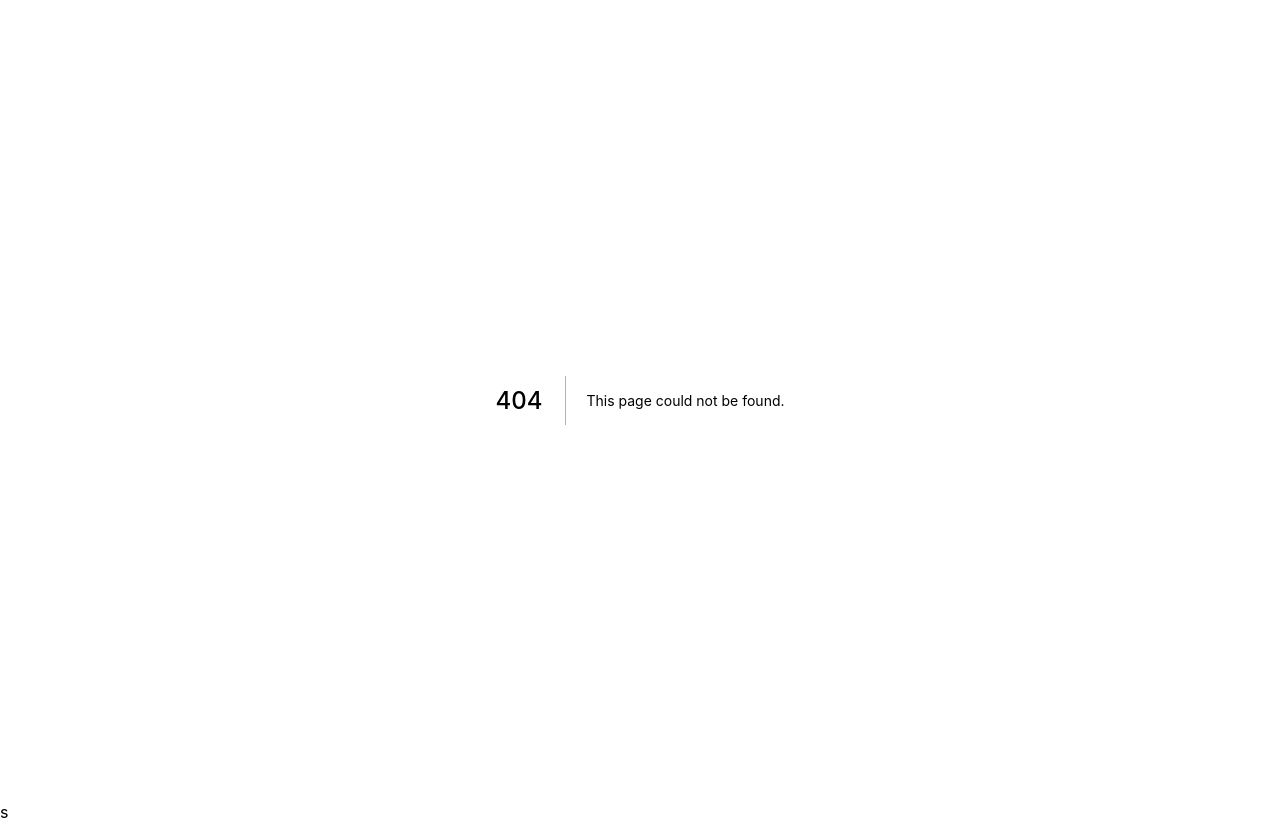
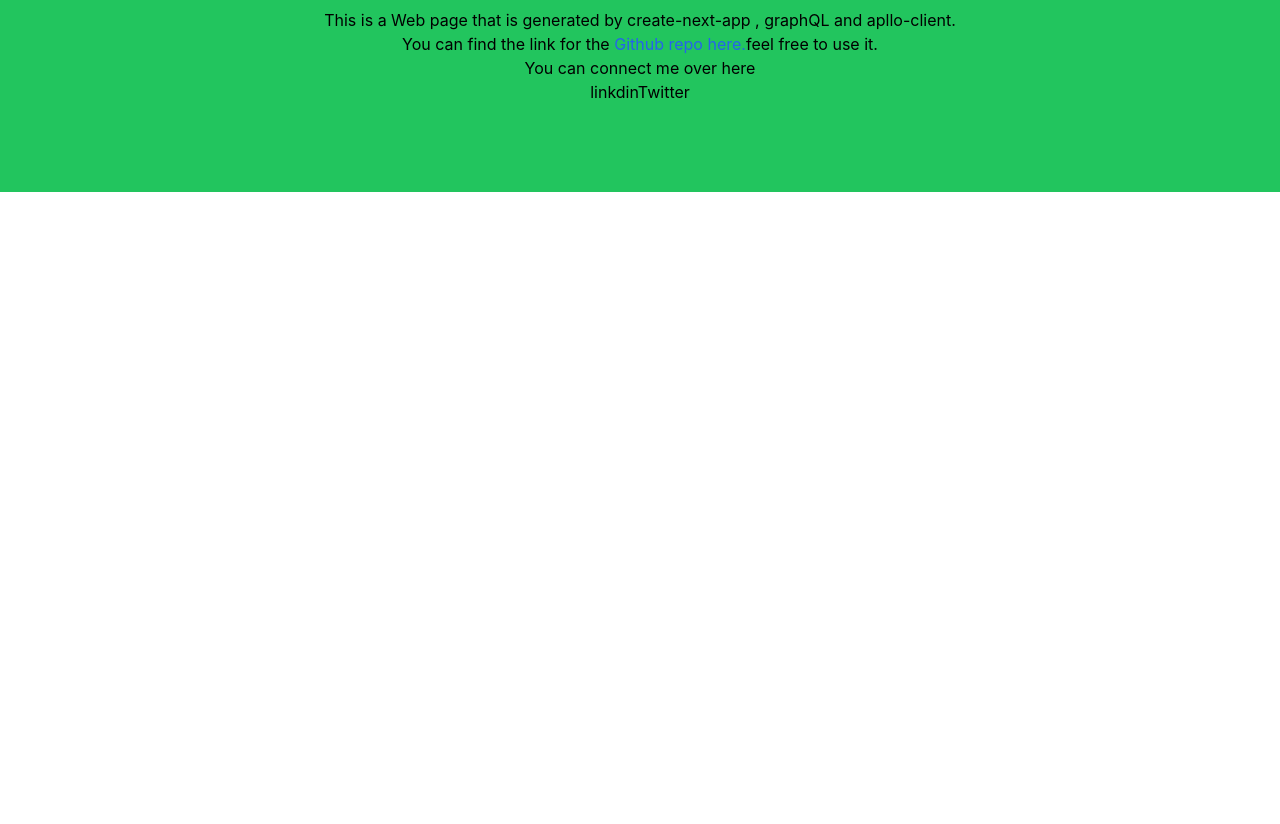
Before and after one commit to singh3069/rick-and-morty, a Next.js app: page /Footer in a window 1280 px wide. Before the commit this address had no page. After the commit the page ends 800 px from the top, so only its background shows below. Built offline with nearby package versions, Linux system fonts and the light colour scheme.

Commit message:
footer added and made some styling changes

```diff
--- a/pages/Characters.tsx
+++ b/pages/Characters.tsx
@@ -24,9 +24,9 @@ export default function Characters() {
             {
               character.characters.results.map((char:any)=>{
                 return <div key={char.id} className="my-2 relative border-4 border-green-500">
-                 <Image src={char.image} alt={'characterImages'} width={300} height={300} />
-                  <h1 className='font-semibold uppercase'> {char.name}</h1>
-                  <p className='absolute top-5 right-2 border-2 border-black rounded-md'
+                  <Image src={char.image} alt={'characterImages'} width={300} height={300} />
+                  <h1 className='font-semibold uppercase pl-1'> {char.name}</h1>
+                  <p className='absolute top-1 right-2 border-2 border-black rounded-md'
                   style={{
                     backgroundColor: char.status === 'Alive' ? '#198754' : '#dc3545',
                     padding:'2px'
--- /dev/null
+++ b/pages/Footer.tsx
@@ -0,0 +1,19 @@
+
+export default function Footer(){
+    return(
+        <div className="bg-green-500 w-full h-48">
+        <div className="text-center pt-2">
+            <p>
+                This is a Web page that is generated by create-next-app ,  graphQL and apllo-client.
+            </p>
+            <p>You can find the link for the <a href="#" className="text-blue-600">
+                Github repo here.
+                </a>feel free to use it.</p>
+            <div>
+            <p>You can connect me over here</p>
+            <span>linkdin</span><span>Twitter</span>
+            </div>
+        </div>
+        </div>
+    )
+}
--- a/pages/_app.tsx
+++ b/pages/_app.tsx
@@ -10,7 +10,7 @@ const client = new ApolloClient({
 function MyApp({ Component, pageProps }: AppProps) {
   return (
   <ApolloProvider client={client}>
-    <Component {...pageProps} />s
+    <Component {...pageProps} />
   </ApolloProvider>
   )
 }
--- a/pages/index.tsx
+++ b/pages/index.tsx
@@ -2,8 +2,8 @@ import type { NextPage } from 'next'
 import Head from 'next/head'
 import Characters from './Characters'
 import Search from './Search'
-// import { ApolloClient, gql, InMemoryCache, useQuery} from "@apollo/client";
 import { useState } from 'react';
+import Footer from './Footer';
 
 
 
@@ -14,7 +14,8 @@ const Home: NextPage = (results : any) => {
   const [characters, setCharacters] = useState(intialState.characters);
 
   return (
-      <div className='flex flex-col h-screen px-16'>
+    <div>
+    <div className='flex flex-col px-16'>
       <Head>
         <title>Rick And Morty</title>
         <meta name="description" content="Generated by create next app" />
@@ -29,54 +30,11 @@ const Home: NextPage = (results : any) => {
         </h1>
       </header>
       <Search/>
-
       <Characters/>
+    </div>
+    <Footer/>
     </div>
   )
 }
 
 export default Home
-
-// export async function getStaticProps() {
-//   const client = new ApolloClient({
-//     uri: "https://rickandmortyapi.com/graphql/",
-//     cache: new InMemoryCache(),
-//   });
-//   const { data } = await client.query({
-//     query: gql`
-//       query {
-//         characters(page: 5) {
-//           info {
-//             count
-//             pages
-//           }
-//           results {
-//             name
-//             id
-//             status
-//             location {
-//               name
-//               id
-//             }
-//             image
-//             origin {
-//               name
-//               id
-//             }
-//             episode {
-//               id
-//               episode
-//               air_date
-//             }
-//           }
-//         }
-//       }
-//     `,
-//   });
-
-//   return {
-//     props: {
-//       characters: data.characters.results,
-//     },
-//   };
-// }
```
